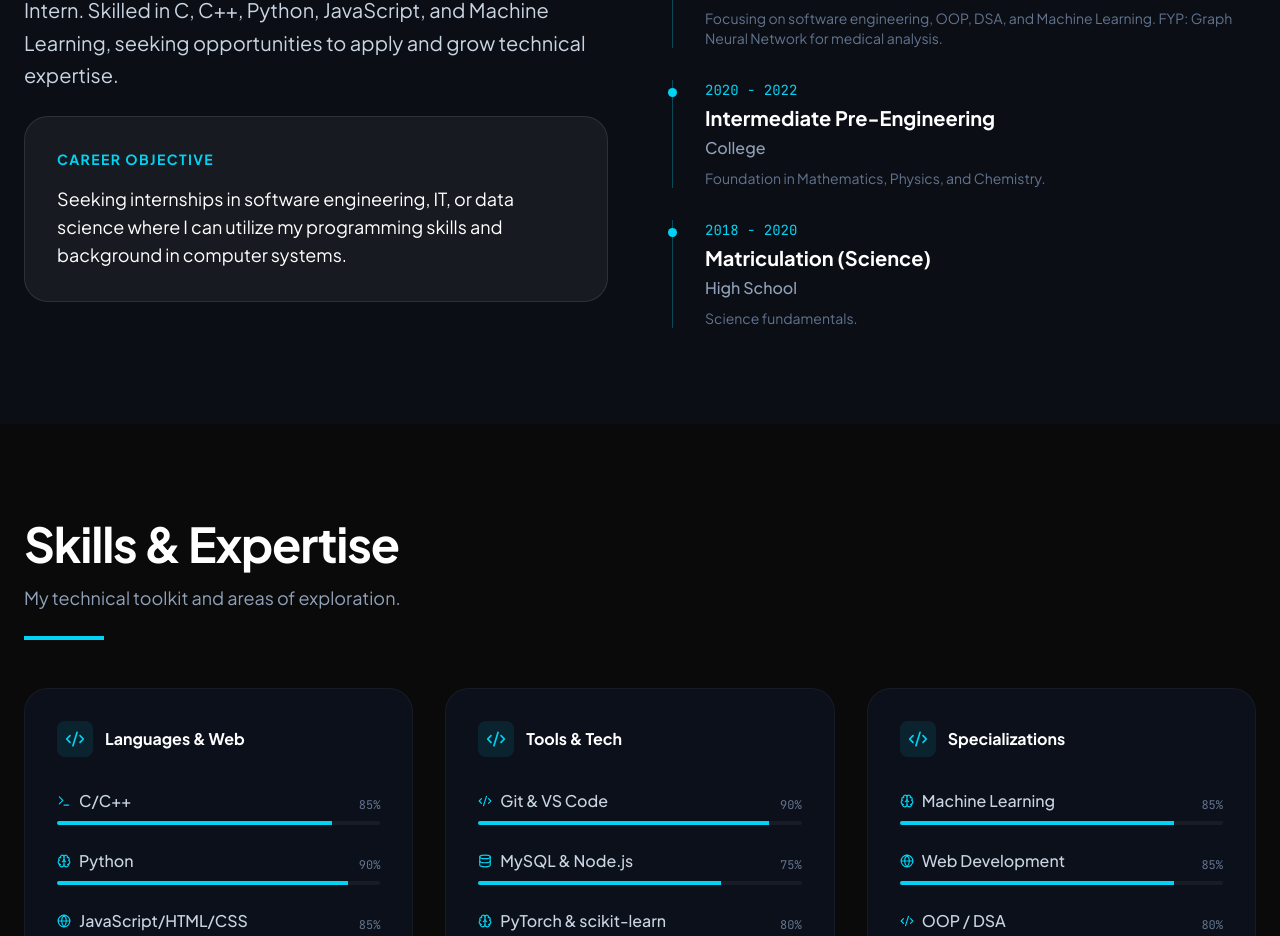
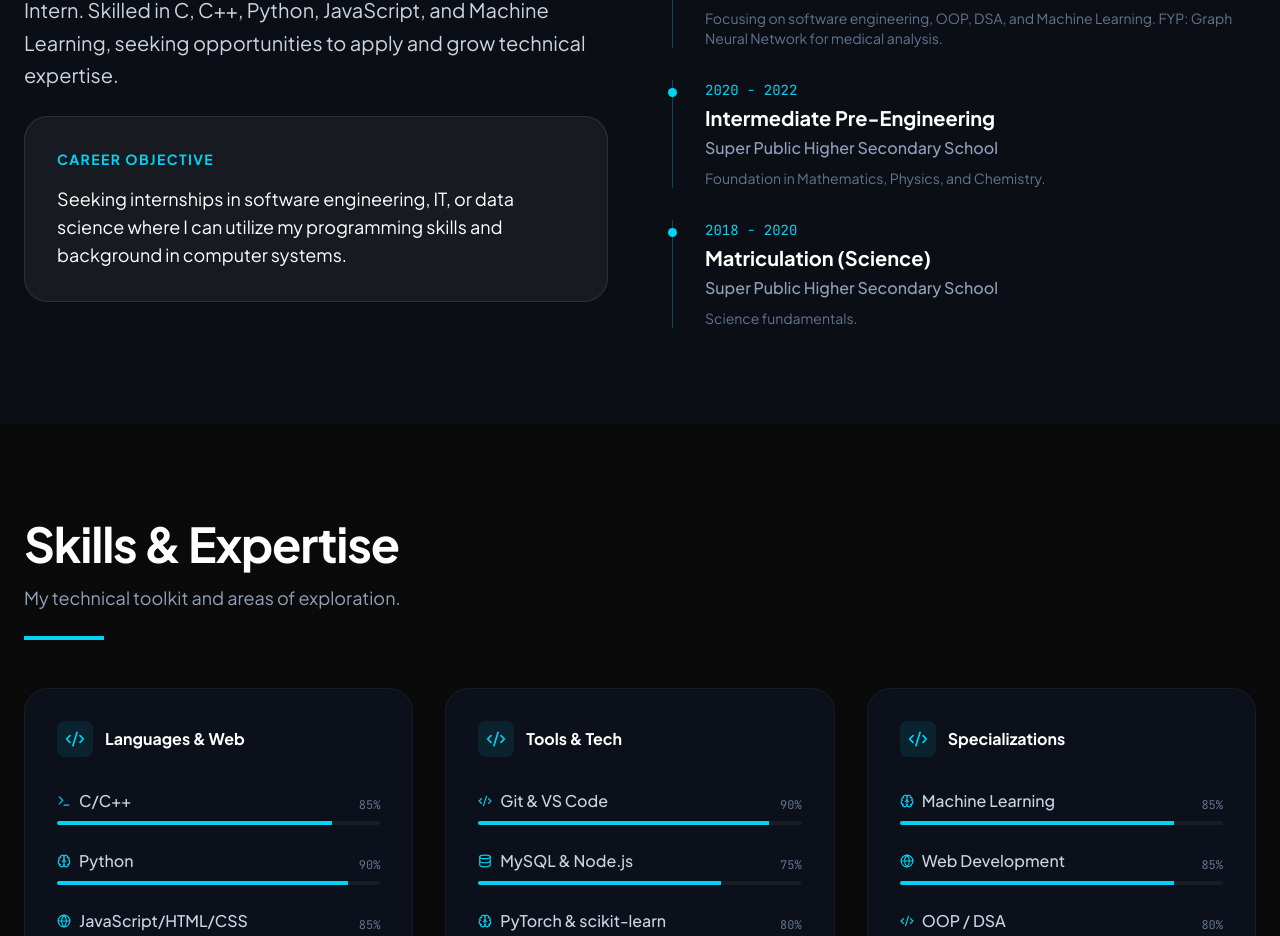
Before and after one commit to zulfiqaralibhutto/Portfolio-website, a React (Vite) app: page / in a window 1280 px wide. Shown: the part 1200-2136 px from the top of the page. Built offline with nearby package versions, Linux system fonts and the light colour scheme.

Commit message:
Updated school name

```diff
--- a/src/constants.ts
+++ b/src/constants.ts
@@ -20,13 +20,13 @@ export const PERSONAL_INFO = {
     },
     {
       degree: "Intermediate Pre-Engineering",
-      institution: "College",
+      institution: "Super Public Higher Secondary School",
       period: "2020 - 2022",
       description: "Foundation in Mathematics, Physics, and Chemistry."
     },
     {
       degree: "Matriculation (Science)",
-      institution: "High School",
+      institution: "Super Public Higher Secondary School",
       period: "2018 - 2020",
       description: "Science fundamentals."
     }
```
